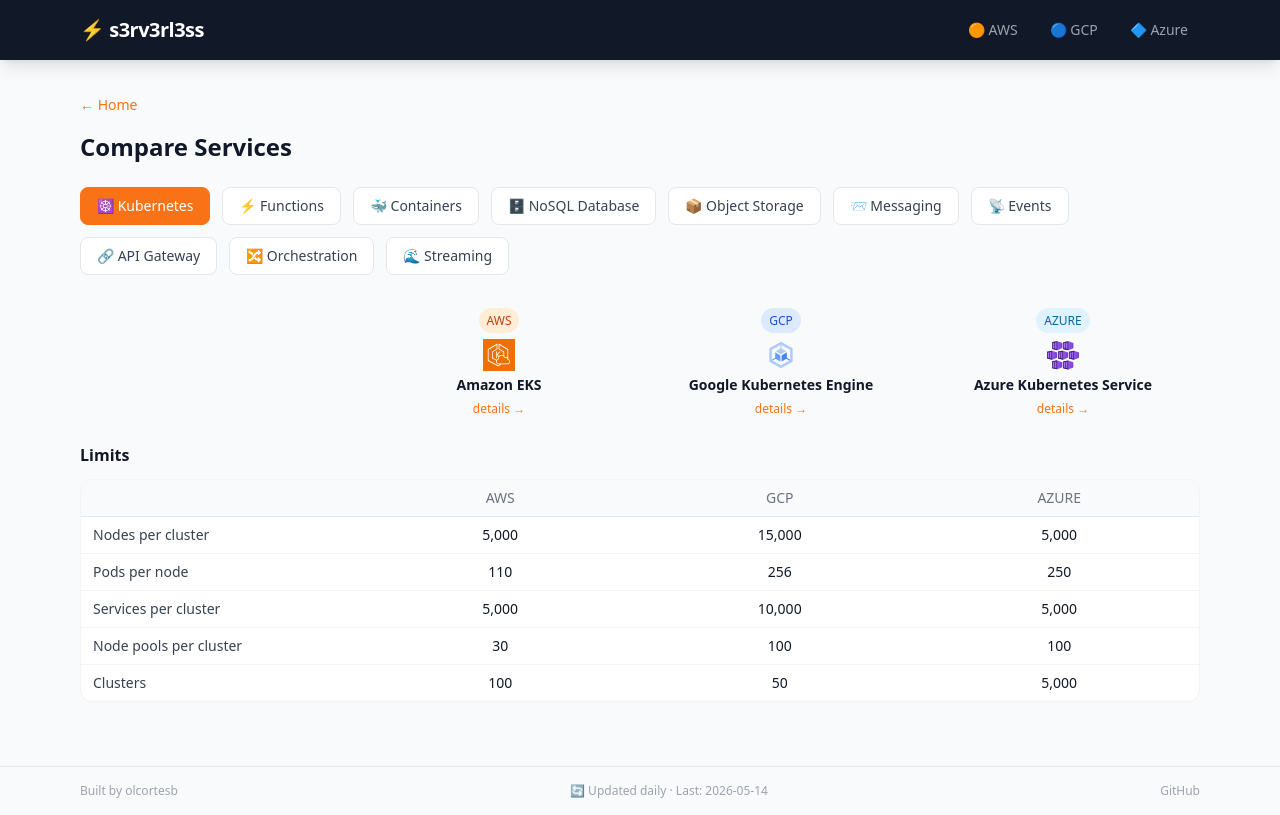
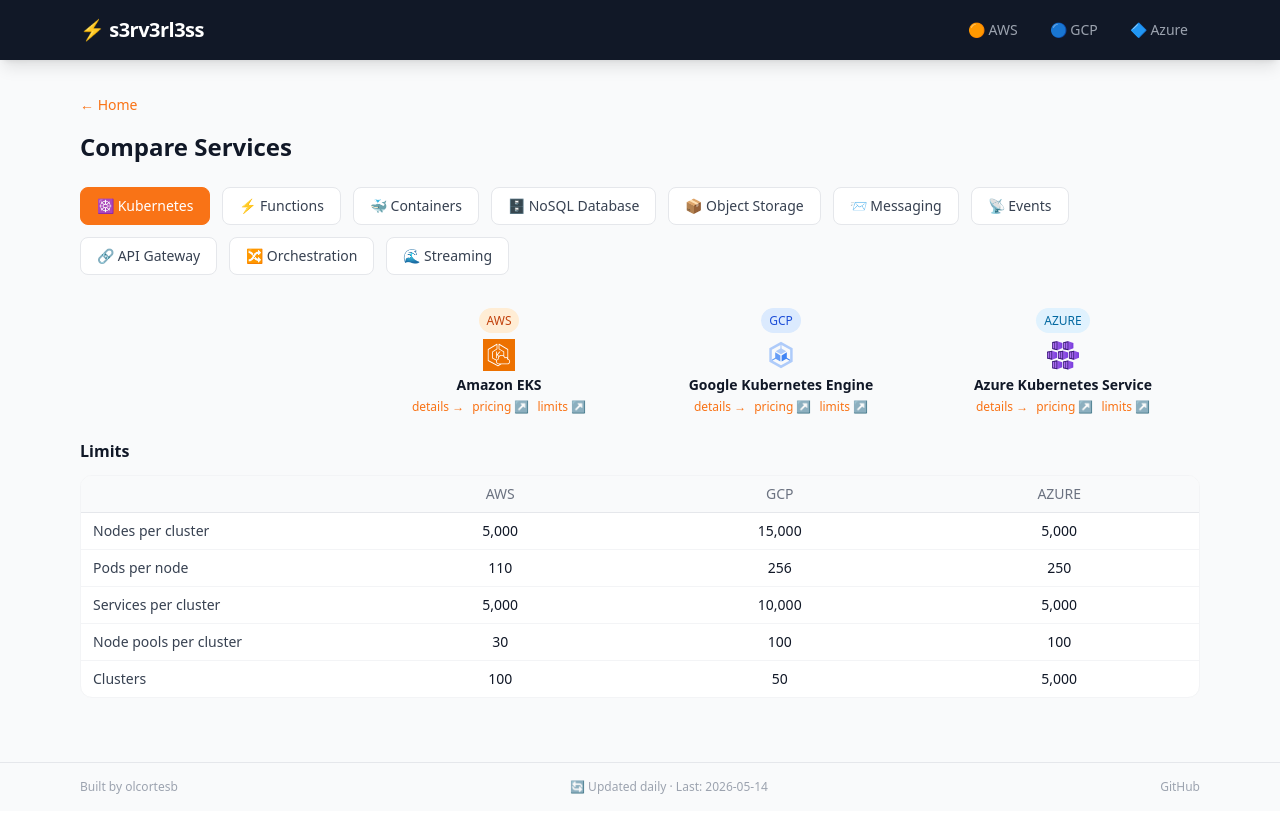
Before and after one commit to olcortesb/s3rv3rl3ss, a Vue app: page /compare in a window 1280 px wide. Built offline with nearby package versions, Linux system fonts and the light colour scheme; the HTML template or start-up script is replaced by a standard one.

Commit message:
feat: add links of references

```diff
--- a/src/data/comparisons.json
+++ b/src/data/comparisons.json
@@ -5,6 +5,11 @@
       "name": "Kubernetes",
       "icon": "☸️",
       "services": { "aws": "eks", "gcp": "gke", "azure": "aks" },
+      "limitsUrls": {
+        "aws": "https://docs.aws.amazon.com/eks/latest/userguide/service-quotas.html",
+        "gcp": "https://cloud.google.com/kubernetes-engine/quotas",
+        "azure": "https://learn.microsoft.com/en-us/azure/aks/quotas-skus-regions"
+      },
       "limits": [
         { "label": "Nodes per cluster", "aws": "Nodes per cluster", "gcp": "Nodes per cluster", "azure": "Nodes per cluster" },
         { "label": "Pods per node", "aws": "Pods per node (max)", "gcp": "Pods per node", "azure": "Pods per node" },
@@ -19,6 +24,11 @@
       "name": "Functions",
       "icon": "⚡",
       "services": { "aws": "lambda", "gcp": "cloud-run-functions", "azure": "azure-functions" },
+      "limitsUrls": {
+        "aws": "https://docs.aws.amazon.com/lambda/latest/dg/gettingstarted-limits.html",
+        "gcp": "https://cloud.google.com/functions/quotas",
+        "azure": "https://learn.microsoft.com/en-us/azure/azure-functions/functions-scale"
+      },
       "limits": [
         { "label": "Max timeout", "unit": "seconds", "aws": "Function timeout", "gcp": "Max function timeout (2nd gen)", "azure": "Max execution time (Consumption)" },
         { "label": "Max memory", "aws": "Function memory allocation", "gcp": "Max memory", "azure": "Max memory (Consumption)" },
@@ -39,6 +49,11 @@
       "name": "Containers",
       "icon": "🐳",
       "services": { "aws": "ecs", "gcp": "cloud-run", "azure": "container-apps" },
+      "limitsUrls": {
+        "aws": "https://docs.aws.amazon.com/AmazonECS/latest/developerguide/service-quotas.html",
+        "gcp": "https://cloud.google.com/run/quotas",
+        "azure": "https://learn.microsoft.com/en-us/azure/container-apps/quotas"
+      },
       "limits": [
         { "label": "Max vCPU (Fargate)", "aws": "Max vCPU (Fargate)", "gcp": "Max vCPU per instance", "azure": "Max vCPU per container" },
         { "label": "Max memory (Fargate)", "aws": "Max memory (Fargate)", "gcp": "Max memory per instance", "azure": "Max memory per container" },
@@ -59,6 +74,11 @@
       "name": "NoSQL Database",
       "icon": "🗄️",
       "services": { "aws": "dynamodb", "gcp": "firestore", "azure": "cosmos-db" },
+      "limitsUrls": {
+        "aws": "https://docs.aws.amazon.com/amazondynamodb/latest/developerguide/ServiceQuotas.html",
+        "gcp": "https://cloud.google.com/firestore/quotas",
+        "azure": "https://learn.microsoft.com/en-us/azure/cosmos-db/concepts-limits"
+      },
       "limits": [
         { "label": "Max document/item size", "aws": "Item size", "gcp": "Max document size", "azure": "Max document size" },
         { "label": "Secondary indexes", "aws": "Global Secondary Indexes per table", "gcp": "Max indexes per database", "azure": null },
@@ -76,6 +96,11 @@
       "name": "Object Storage",
       "icon": "📦",
       "services": { "aws": "s3", "gcp": "cloud-storage", "azure": "blob-storage" },
+      "limitsUrls": {
+        "aws": "https://docs.aws.amazon.com/AmazonS3/latest/userguide/qfacts.html",
+        "gcp": "https://cloud.google.com/storage/quotas",
+        "azure": "https://learn.microsoft.com/en-us/azure/azure-resource-manager/management/azure-subscription-service-limits#azure-blob-storage-limits"
+      },
       "limits": [
         { "label": "Max object size", "aws": "Object size", "gcp": "Max object size", "azure": "Max blob size (block blob)" }
       ],
@@ -90,6 +115,11 @@
       "name": "Messaging",
       "icon": "📨",
       "services": { "aws": "sqs", "gcp": "cloud-pubsub", "azure": "service-bus" },
+      "limitsUrls": {
+        "aws": "https://docs.aws.amazon.com/AWSSimpleQueueService/latest/SQSDeveloperGuide/sqs-quotas.html",
+        "gcp": "https://cloud.google.com/pubsub/quotas",
+        "azure": "https://learn.microsoft.com/en-us/azure/service-bus-messaging/service-bus-quotas"
+      },
       "limits": [
         { "label": "Max message size", "aws": "Message Size", "gcp": "Max message size", "azure": "Max message size (Standard)", "unit": "KB" },
         { "label": "Message retention", "aws": "Message retention", "gcp": "Message retention", "azure": "Message retention" },
@@ -107,6 +137,11 @@
       "name": "Events",
       "icon": "📡",
       "services": { "aws": "eventbridge", "gcp": "eventarc", "azure": "event-grid" },
+      "limitsUrls": {
+        "aws": "https://docs.aws.amazon.com/eventbridge/latest/userguide/eb-quota.html",
+        "gcp": "https://cloud.google.com/eventarc/quotas",
+        "azure": "https://learn.microsoft.com/en-us/azure/event-grid/quotas-limits"
+      },
       "limits": [
         { "label": "Max event size", "aws": "Event size", "gcp": "Max event size", "azure": "Max event size" },
         { "label": "Max rules/triggers", "aws": "Rules per event bus", "gcp": "Max triggers per project per region", "azure": "Max event subscriptions per topic" },
@@ -122,6 +157,11 @@
       "name": "API Gateway",
       "icon": "🔗",
       "services": { "aws": "api-gateway", "gcp": "api-gateway", "azure": "api-management" },
+      "limitsUrls": {
+        "aws": "https://docs.aws.amazon.com/apigateway/latest/developerguide/limits.html",
+        "gcp": "https://cloud.google.com/api-gateway/quotas",
+        "azure": "https://learn.microsoft.com/en-us/azure/api-management/api-management-capacity"
+      },
       "limits": [
         { "label": "Max payload size", "aws": "API Payload Size", "gcp": "Max request size", "azure": "Max request size" },
         { "label": "Max timeout", "aws": "Maximum integration timeout in milliseconds", "gcp": "Max timeout", "azure": "Max request timeout" },
@@ -138,6 +178,11 @@
       "name": "Orchestration",
       "icon": "🔀",
       "services": { "aws": "step-functions", "gcp": "workflows", "azure": "logic-apps" },
+      "limitsUrls": {
+        "aws": "https://docs.aws.amazon.com/step-functions/latest/dg/limits-overview.html",
+        "gcp": "https://cloud.google.com/workflows/quotas",
+        "azure": "https://learn.microsoft.com/en-us/azure/logic-apps/logic-apps-limits-and-config"
+      },
       "limits": [
         { "label": "Max execution duration", "aws": "Max execution time (Standard)", "gcp": "Max execution duration", "azure": "Max workflow run duration" },
         { "label": "Max payload size", "aws": "Max input/output size", "gcp": "Max variable size", "azure": "Max message size" },
@@ -154,6 +199,11 @@
       "name": "Streaming",
       "icon": "🌊",
       "services": { "aws": "kinesis", "gcp": null, "azure": "event-hubs" },
+      "limitsUrls": {
+        "aws": "https://docs.aws.amazon.com/streams/latest/dev/service-sizes-and-limits.html",
+        "gcp": null,
+        "azure": "https://learn.microsoft.com/en-us/azure/event-hubs/event-hubs-quotas"
+      },
       "limits": [
         { "label": "Max record/event size", "aws": "Record size", "gcp": null, "azure": "Max event size" },
         { "label": "Max retention", "aws": "Data retention", "gcp": null, "azure": "Max retention (Standard)" },
--- a/src/views/Compare.vue
+++ b/src/views/Compare.vue
@@ -30,7 +30,11 @@
           <div v-if="getService(provider)" class="mt-2">
             <img :src="`/icons/${provider}/${comparison.services[provider]}.svg`" class="w-8 h-8 mx-auto mb-1" @error="$event.target.style.display='none'" />
             <p class="text-sm font-semibold text-gray-900">{{ getService(provider).name }}</p>
-            <router-link :to="`/${provider}/${comparison.services[provider]}`" class="text-xs text-orange-500 hover:underline">details →</router-link>
+            <div class="flex justify-center gap-2 mt-1">
+              <router-link :to="`/${provider}/${comparison.services[provider]}`" class="text-xs text-orange-500 hover:underline">details →</router-link>
+              <a v-if="getService(provider).pricingUrl" :href="getService(provider).pricingUrl" target="_blank" class="text-xs text-orange-500 hover:underline">pricing ↗</a>
+              <a v-if="comparison.limitsUrls && comparison.limitsUrls[provider]" :href="comparison.limitsUrls[provider]" target="_blank" class="text-xs text-orange-500 hover:underline">limits ↗</a>
+            </div>
           </div>
           <p v-else class="mt-2 text-sm text-gray-400">N/A</p>
         </div>
```
